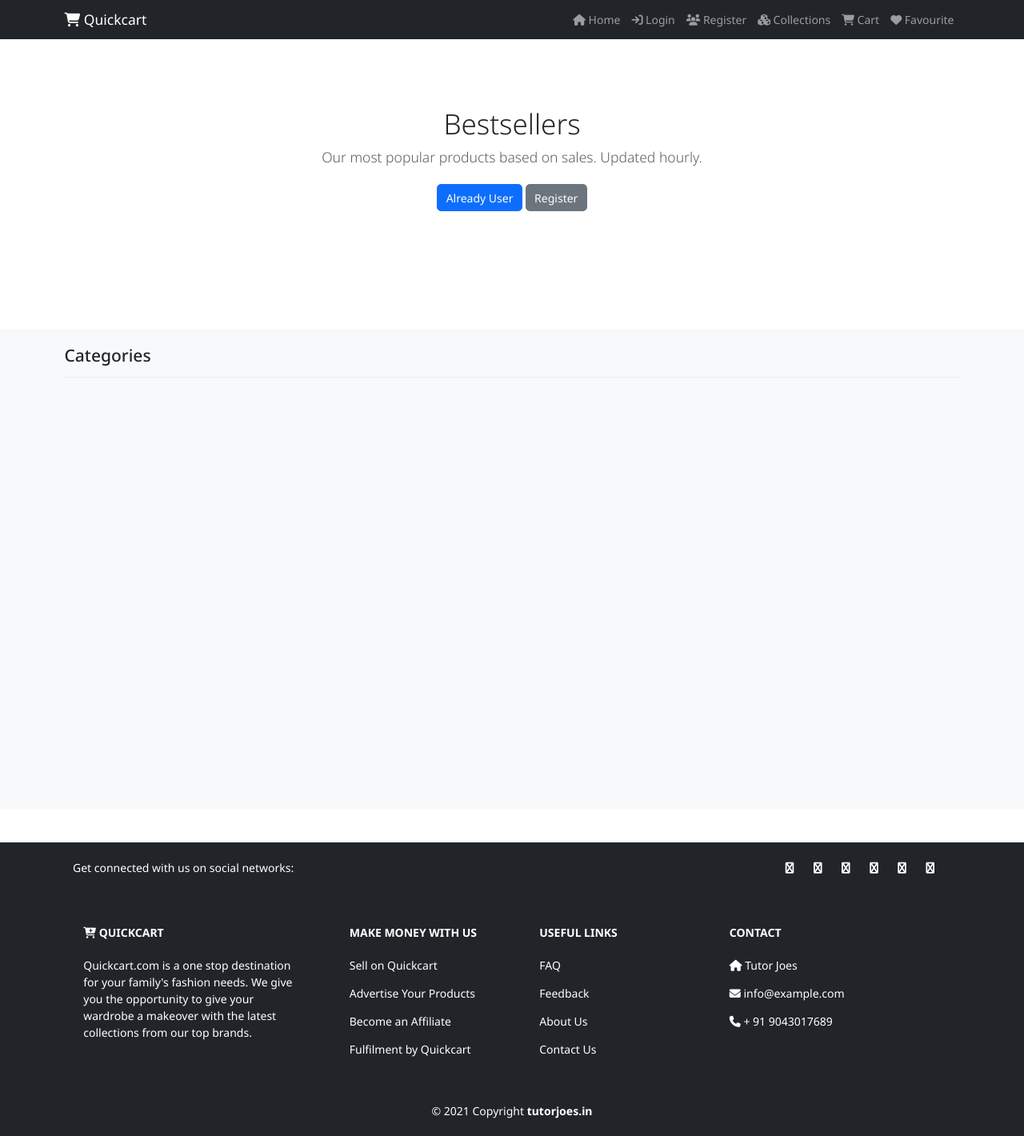
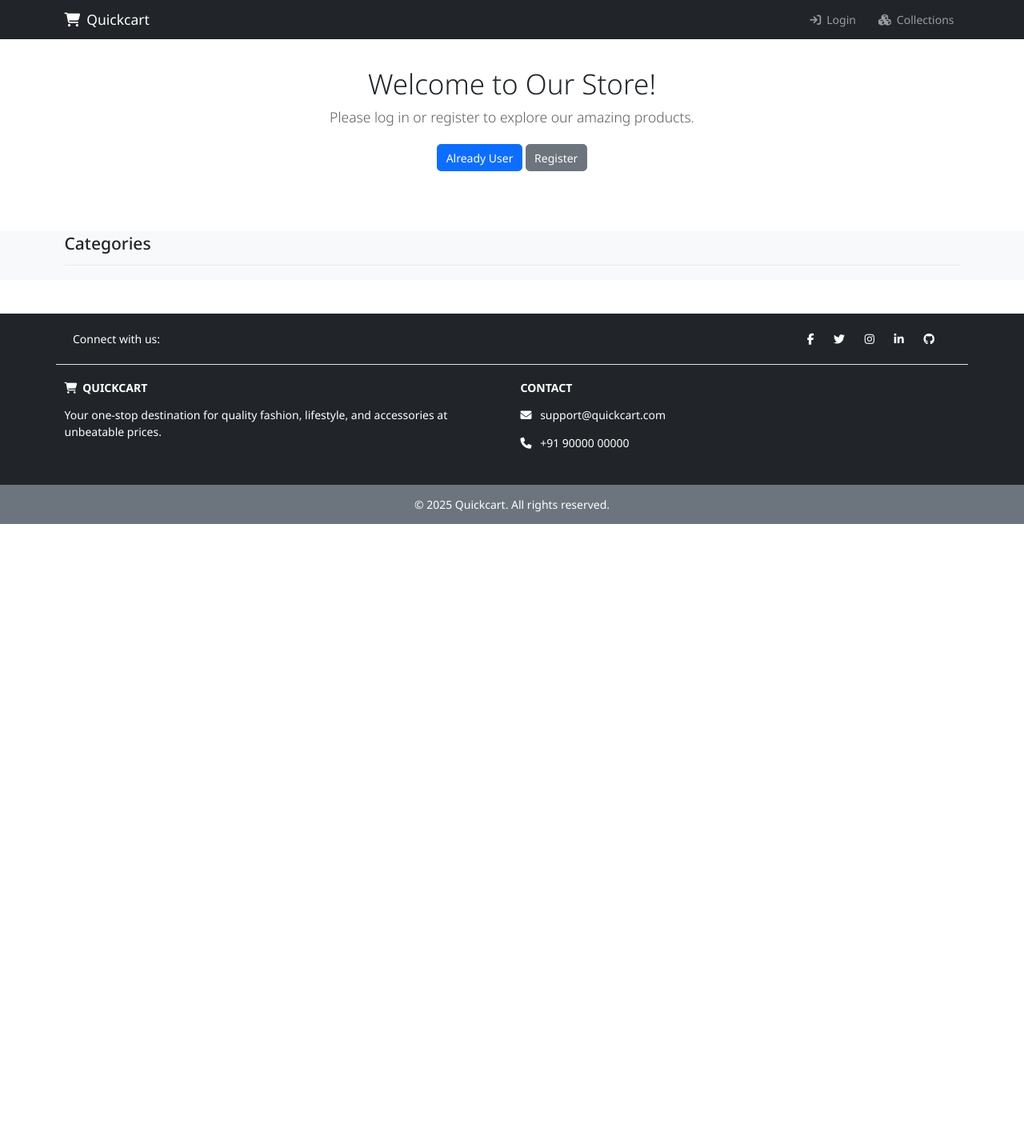
Before and after one commit to Thirumalai24/quickcart, a Django app: page /collections in a window 1280 px wide. Shown: the whole page at 80% size. After the commit the page ends 655 px from the top, so only its background shows below. Run offline with Django 5.2, Linux system fonts and the light colour scheme; data that the repository does not hold is empty.

Commit message:
navbar fixed

```diff
--- a/shop/templates/shop/collections.html
+++ b/shop/templates/shop/collections.html
@@ -3,19 +3,29 @@
  Collections | Quickcart
 {% endblock title %}
 {% block content %}
-  <section class="py-5 text-center container"  style="margin-top:50px;">
+  <section class="py-5 text-center container" style="margin-bottom: 0px; padding: 20px 0 10px 0;">
+    {% if request.user.is_authenticated %}
       <div class="row py-lg-5">
         <div class="col-lg-6 col-md-8 mx-auto">
-        <h1 class="fw-light">Bestsellers</h1>
-        <p class="lead text-muted">Our most popular products based on sales. Updated hourly.</p>
+          <h1 class="fw-light">Discover Top Picks</h1>
+          <p class="lead text-muted">Browse our handpicked selection of trending products loved by customers across the country.</p>
+        </div>
+      </div>
+    {% else %}
+      <div class="row py-lg-5">
+        <div class="col-lg-6 col-md-8 mx-auto text-center">
+          <h1 class="fw-light">Welcome to Our Store!</h1>
+          <p class="lead text-muted">Please log in or register to explore our amazing products.</p>
           <p>
             <a href="{% url 'login' %}" class="btn btn-primary my-2">Already User</a>
             <a href="{% url 'register' %}" class="btn btn-secondary my-2">Register</a>
           </p>
         </div>
       </div>
+  {% endif %}
   </section>
-  <section class="bg-light py-4 my-5" style="min-height:600px;">
+
+  <section class="bg-light py-1" style="margin-top: -30px;">
     <div class="container">
       <div class="row">
         <div class="col-12">
@@ -33,7 +43,6 @@
             <div class="card-body">
               <h5 class="card-title text-primary">{{ item.name }}</h5>
               <p class="card-text">{{ item.description }}</p>
-
             </div>
           </a>
           </div>
--- a/shop/templates/shop/inc/footer.html
+++ b/shop/templates/shop/inc/footer.html
@@ -1,55 +1,44 @@
-<footer class="text-center text-lg-start bg-dark text-white">
-    <section class="container d-flex justify-content-center justify-content-lg-between p-4">
+<footer class="text-center text-lg-start bg-dark text-white mt-5">
+  <!-- Social media section -->
+  <section class="d-flex justify-content-center justify-content-lg-between p-4 border-bottom container">
     <div class="me-5 d-none d-lg-block">
-        <span>Get connected with us on social networks:</span>
+      <span>Connect with us:</span>
     </div>
     <div>
-        <a href="" class="me-4 text-reset"><i class="fa fa-facebook"></i></a>
-        <a href="" class="me-4 text-reset"><i class="fa fa-twitter"></i></a>
-        <a href="" class="me-4 text-reset"><i class="fa fa-google"></i></a>
-        <a href="" class="me-4 text-reset"><i class="fa fa-instagram"></i></a>
-        <a href="" class="me-4 text-reset"><i class="fa fa-linkedin"></i></a>
-        <a href="" class="me-4 text-reset"><i class="fa fa-github"></i></a>
+      <a href="#" class="me-4 text-white"><i class="fab fa-facebook-f"></i></a>
+      <a href="#" class="me-4 text-white"><i class="fab fa-twitter"></i></a>
+      <a href="#" class="me-4 text-white"><i class="fab fa-instagram"></i></a>
+      <a href="#" class="me-4 text-white"><i class="fab fa-linkedin-in"></i></a>
+      <a href="#" class="me-4 text-white"><i class="fab fa-github"></i></a>
     </div>
   </section>
 
-    <section class="">
-      <div class="container text-center text-md-start mt-5">
-        <div class="row mt-3">
-          <div class="col-md-3 col-lg-4 col-xl-3 mx-auto mb-4">
-            <h6 class="text-uppercase fw-bold mb-4"><i class="fa fa-cart-plus"></i> Quickcart</h6>
+  <!-- Main footer content -->
+  <section class="py-4">
+    <div class="container text-center text-md-start">
+      <div class="row">
+        <!-- About -->
+        <div class="col-md-6 col-lg-6 mx-auto mb-4">
+          <h6 class="text-uppercase fw-bold mb-3">
+            <i class="fas fa-shopping-cart me-2"></i>Quickcart
+          </h6>
           <p>
-               Quickcart.com is a one stop destination for your family's fashion needs.
-               We give you the opportunity to give your wardrobe a makeover with the latest collections from our top brands.
+            Your one-stop destination for quality fashion, lifestyle, and accessories at unbeatable prices.
           </p>
         </div>
 
-          <div class="col-md-2 col-lg-2 col-xl-2 mx-auto mb-4">
-            <h6 class="text-uppercase fw-bold mb-4">Make Money with Us</h6>
-            <p><a href="#!" class="text-reset">Sell on Quickcart</a></p>
-            <p><a href="#!" class="text-reset">Advertise Your Products</a></p>
-            <p><a href="#!" class="text-reset">Become an Affiliate</a></p>
-            <p><a href="#!" class="text-reset">Fulfilment by Quickcart</a></p>
+        <!-- Contact -->
+        <div class="col-md-6 col-lg-6 mx-auto mb-md-0 mb-4">
+          <h6 class="text-uppercase fw-bold mb-3">Contact</h6>
+          <p><i class="fas fa-envelope me-2"></i> support@quickcart.com</p>
+          <p><i class="fas fa-phone me-2"></i> +91 90000 00000</p>
         </div>
-          <div class="col-md-3 col-lg-2 col-xl-2 mx-auto mb-4">
-            <h6 class="text-uppercase fw-bold mb-4">Useful links</h6>
-            <p><a href="#!" class="text-reset">FAQ</a></p>
-            <p><a href="#!" class="text-reset">Feedback</a></p>
-            <p><a href="#!" class="text-reset">About Us</a></p>
-            <p><a href="#!" class="text-reset">Contact Us</a></p>
-          </div>
-
-          <div class="col-md-4 col-lg-3 col-xl-3 mx-auto mb-md-0 mb-4">
-            <h6 class="text-uppercase fw-bold mb-4"> Contact</h6>
-            <p><i class="fa fa-home"></i> Tutor Joes</p>
-            <p><i class="fa fa-envelope"></i> info@example.com</p>
-            <p><i class="fa fa-phone"></i> + 91 9043017689</p>
-          </div>
-
       </div>
     </div>
   </section>
-    <div class="text-center p-4">
-      &copy;  2021 Copyright <a class="text-reset fw-bold" href="https://tutorjoes.in/"> tutorjoes.in</a>
+
+  <!-- Footer bottom -->
+  <div class="text-center p-3 bg-secondary text-white">
+    &copy; {{ current_year|default:"2025" }} Quickcart. All rights reserved.
   </div>
 </footer>
--- a/shop/templates/shop/inc/message.html
+++ b/shop/templates/shop/inc/message.html
@@ -1,6 +1,8 @@
-{% for msg in messages %}
-<div class="alert alert-info alert-dismissible fade show" role="alert">
-  {{msg}}
-  <button type="button" class="btn-close" data-bs-dismiss="alert" aria-label="Close"></button>
-</div>
-{% endfor %}
+{% if messages %}
+  {% for message in messages %}
+    <div id="message-box" class="alert alert-{{ message.tags }} alert-dismissible fade show" role="alert">
+      {{ message }}
+      <button type="button" class="btn-close" data-bs-dismiss="alert" aria-label="Close"></button>
+    </div>
+  {% endfor %}
+{% endif %}
--- a/shop/templates/shop/inc/navbar.html
+++ b/shop/templates/shop/inc/navbar.html
@@ -1,22 +1,56 @@
 <nav class="navbar navbar-expand-lg navbar-dark bg-dark fixed-top">
   <div class="container">
-      <a class="navbar-brand" href="{% url "home" %}"><i class="fa fa-cart-shopping"></i> Quickcart</a>
-      <button class="navbar-toggler" type="button" data-bs-toggle="collapse" data-bs-target="#navbarNav" aria-controls="navbarNav" aria-expanded="false" aria-label="Toggle navigation">
+    <a class="navbar-brand" href="{% url 'home' %}">
+      <i class="fa fa-cart-shopping me-1"></i> Quickcart
+    </a>
+
+    <button class="navbar-toggler" type="button" data-bs-toggle="collapse" data-bs-target="#navbarNav"
+      aria-controls="navbarNav" aria-expanded="false" aria-label="Toggle navigation">
       <span class="navbar-toggler-icon"></span>
     </button>
-      <div class="collapse navbar-collapse" id="navbarNavAltMarkup">
-        <div class="navbar-nav ms-auto">
-          <a class="nav-link" aria-current="page" href="{% url 'home' %}"><i class="fa fa-home"></i> Home</a>
+
+    <div class="collapse navbar-collapse" id="navbarNav">
+      <ul class="navbar-nav ms-auto d-flex align-items-center gap-3">
         {% if request.user.is_authenticated %}
-            <a class="nav-link" aria-current="page" href="#"><i class="fa fa-user"></i> {{request.user}}</a>
-            <a class="nav-link" aria-current="page" href="{% url 'logout' %}"><i class="fa fa-sign-out"></i> Logout</a>
+          <!-- User Dropdown -->
+          <li class="nav-item dropdown">
+            <a class="nav-link dropdown-toggle" href="#" id="userDropdown" role="button" data-bs-toggle="dropdown" aria-expanded="false">
+              <i class="fa fa-user me-1"></i> {{ request.user }}
+            </a>
+            <ul class="dropdown-menu dropdown-menu-end" aria-labelledby="userDropdown">
+              <li><a class="dropdown-item" href="{% url 'logout' %}"><i class="fa fa-sign-out me-2"></i> Logout</a></li>
+              <!-- Add more dropdown items here if needed -->
+            </ul>
+          </li>
+
+          <li class="nav-item dropdown">
+            <a class="nav-link dropdown-toggle" href="#" role="button" data-bs-toggle="dropdown" aria-expanded="false">
+              <i class="fa fa-shopping-cart me-1"></i> Cart & More
+            </a>
+            <ul class="dropdown-menu">
+              <li>
+                <a class="dropdown-item" href="{% url 'cart' %}">
+                  <i class="fa fa-shopping-cart me-1"></i> Cart
+                </a>
+              </li>
+              <li>
+                <a class="dropdown-item" href="{% url 'favviewpage' %}">
+                  <i class="fa fa-heart me-1"></i> Favourite
+                </a>
+              </li>
+            </ul>
+          </li>
+
         {% else %}
-            <a class="nav-link" href="{% url 'login' %}"><i class="fa fa-sign-in"></i> Login</a>
-            <a class="nav-link" href="{% url 'register' %}"><i class="fa fa-users"></i> Register</a>
+          <li class="nav-item">
+            <a class="nav-link" href="{% url 'login' %}"><i class="fa fa-sign-in me-1"></i> Login</a>
+          </li>
         {% endif %}
-            <a class="nav-link" href="{% url 'collections' %}"><i class="fa fa-cubes"></i> Collections</a>
-            <a class="nav-link" href="{% url 'cart' %}"><i class="fa fa-shopping-cart"></i> Cart</a>
-            <a class="nav-link" href="{% url 'favviewpage' %}"><i class="fa fa-heart"></i> Favourite</a>
+
+        <li class="nav-item">
+          <a class="nav-link" href="{% url 'collections' %}"><i class="fa fa-cubes me-1"></i> Collections</a>
+        </li>
+      </ul>
     </div>
   </div>
 </nav>
```
Lines whose indentation alone changed are shown as unchanged.
